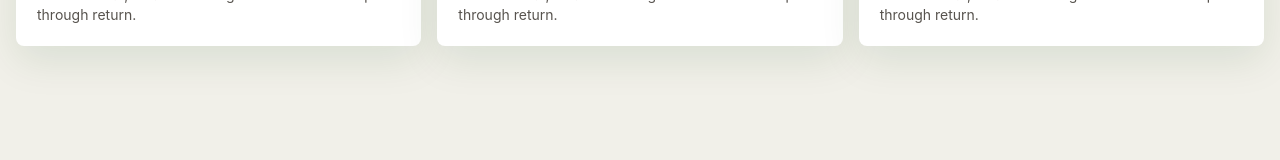
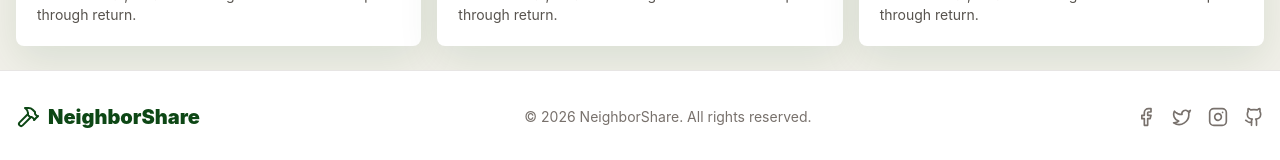
Before and after one commit to ThanoyanHub/Neighbor-share, a React (Vite) app in the folder frontend/: page / in a window 1280 px wide. Shown: the part 651-811 px from the top of the page. Built offline with nearby package versions, Linux system fonts and the light colour scheme; no server answers.

Commit message:
footer added

```diff
--- /dev/null
+++ b/frontend/src/components/Footer.jsx
@@ -0,0 +1,34 @@
+import { Hammer, Facebook, Twitter, Instagram, Github } from 'lucide-react';
+import { Link } from 'react-router-dom';
+
+export default function Footer() {
+  return (
+    <footer className="border-t border-stone-200 bg-white mt-auto">
+      <div className="mx-auto max-w-7xl px-4 py-8">
+        <div className="flex flex-col items-center justify-between gap-4 md:flex-row">
+          <div className="flex items-center gap-2 text-xl font-black text-primary">
+            <Hammer className="h-6 w-6" />
+            NeighborShare
+          </div>
+          <div className="text-sm text-stone-500">
+            &copy; {new Date().getFullYear()} NeighborShare. All rights reserved.
+          </div>
+          <div className="flex gap-4 text-stone-500">
+            <a href="#" className="hover:text-primary transition-colors" aria-label="Facebook">
+              <Facebook className="h-5 w-5" />
+            </a>
+            <a href="#" className="hover:text-primary transition-colors" aria-label="Twitter">
+              <Twitter className="h-5 w-5" />
+            </a>
+            <a href="#" className="hover:text-primary transition-colors" aria-label="Instagram">
+              <Instagram className="h-5 w-5" />
+            </a>
+            <a href="#" className="hover:text-primary transition-colors" aria-label="Github">
+              <Github className="h-5 w-5" />
+            </a>
+          </div>
+        </div>
+      </div>
+    </footer>
+  );
+}
--- a/frontend/src/layouts/AppLayout.jsx
+++ b/frontend/src/layouts/AppLayout.jsx
@@ -2,6 +2,7 @@ import { Link, NavLink, Outlet } from 'react-router-dom';
 import { Hammer, LogOut, Shield, User } from 'lucide-react';
 import { useAuth } from '../context/AuthContext';
 import NotificationBell from '../components/NotificationBell';
+import Footer from '../components/Footer';
 
 export default function AppLayout() {
   const { user, logout, isAdmin } = useAuth();
@@ -12,7 +13,7 @@ export default function AppLayout() {
     (isActive ? 'bg-primary text-white' : 'text-secondary hover:bg-white');
 
   return (
-    <div className="min-h-screen bg-background">
+    <div className="min-h-screen flex flex-col bg-background">
 
       <header className="sticky top-0 z-20 border-b border-stone-200 bg-background/90 backdrop-blur">
         <div className="mx-auto flex max-w-7xl items-center justify-between gap-3 px-4 py-3">
@@ -69,9 +70,11 @@ export default function AppLayout() {
       </header>
 
 
-      <main className="mx-auto max-w-7xl px-4 py-6">
+      <main className="mx-auto w-full max-w-7xl px-4 py-6 flex-1">
         <Outlet />
       </main>
+
+      <Footer />
     </div>
   );
 }
```
